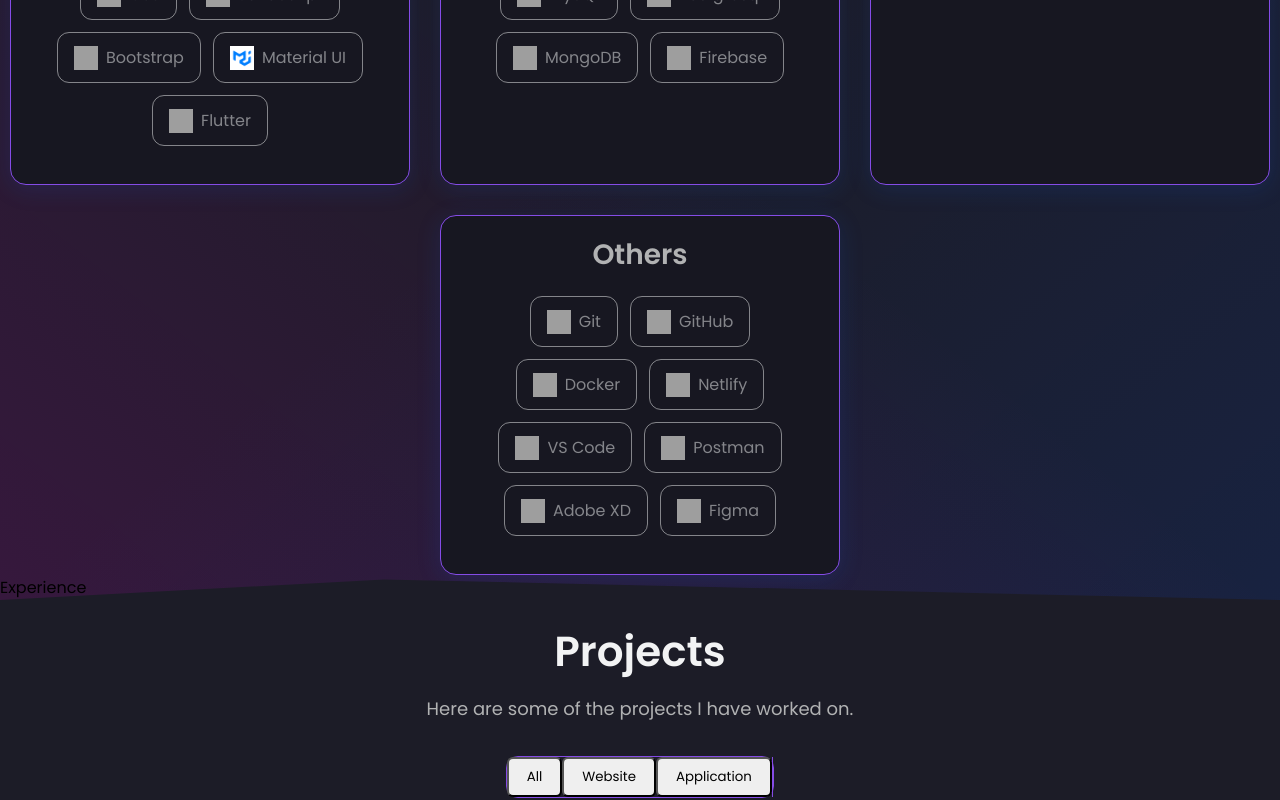
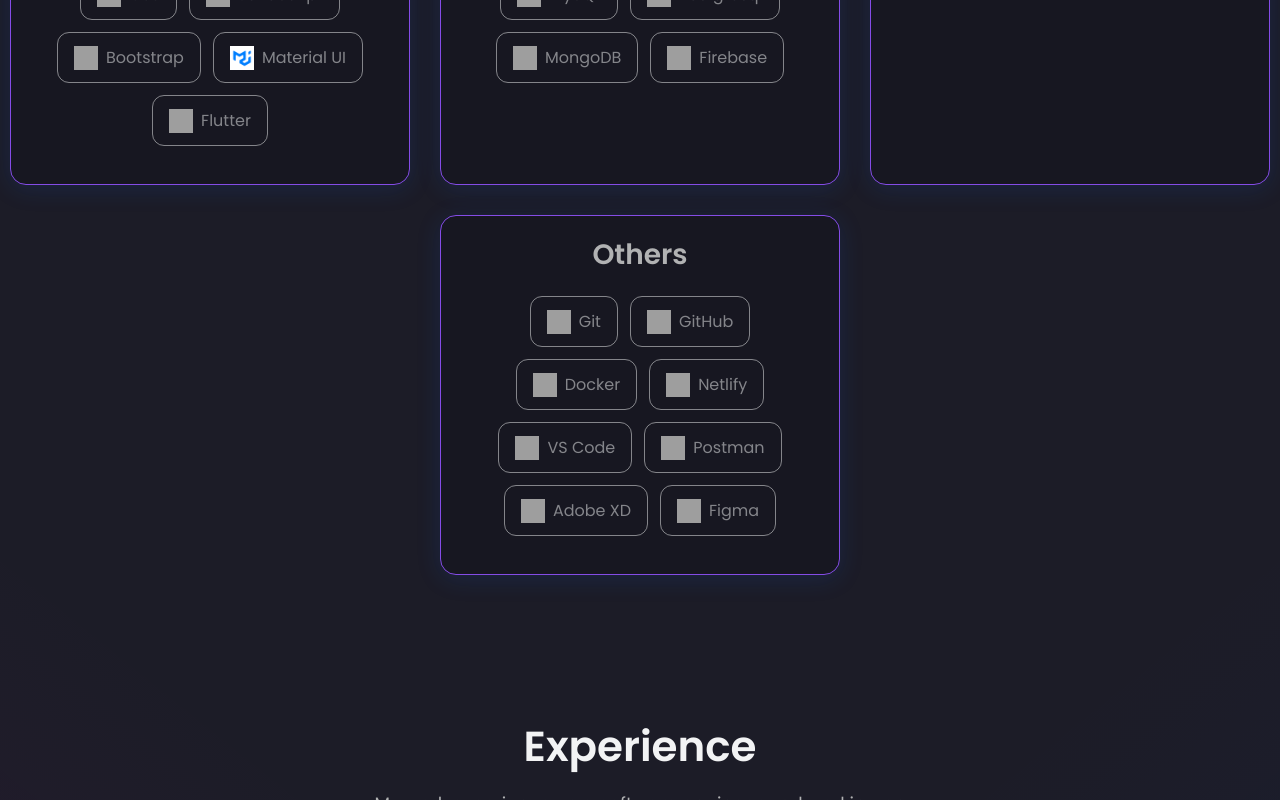
Before and after one commit to Aditya26002/Portfolio, a React (Create React App) app: page / in a window 1280 px wide. Shown: the part 1137-1937 px from the top of the page. Built offline with nearby package versions, Linux system fonts and the light colour scheme; grey boxes are pictures that could not be loaded.

Commit message:
Update Experience component with styled components and timeline layout

```diff
--- a/src/components/Experience/index.js
+++ b/src/components/Experience/index.js
@@ -1,9 +1,105 @@
-import React from 'react'
+import React from "react";
+import styled from "styled-components";
+import Timeline from "@mui/lab/Timeline";
+import TimelineItem from "@mui/lab/TimelineItem";
+import TimelineSeparator from "@mui/lab/TimelineSeparator";
+import TimelineConnector from "@mui/lab/TimelineConnector";
+import TimelineContent from "@mui/lab/TimelineContent";
+import TimelineDot from "@mui/lab/TimelineDot";
+import ExperienceCard from "../Cards/ExperienceCard";
+import { experiences } from "../../data/constants";
 
-const Experience = () => {
+const Container = styled.div`
+  display: flex;
+  flex-direction: column;
+  justify-content: center;
+  position: relative;
+  z-index: 1;
+  align-items: center;
+  padding: 40px 0px 80px 0px;
+  @media (max-width: 960px) {
+    padding: 0px;
+  }
+`;
+
+const Wrapper = styled.div`
+  position: relative;
+  display: flex;
+  justify-content: space-between;
+  align-items: center;
+  flex-direction: column;
+  width: 100%;
+  max-width: 1350px;
+  padding: 80px 0;
+  gap: 12px;
+  @media (max-width: 960px) {
+    flex-direction: column;
+  }
+`;
+
+const Title = styled.div`
+  font-size: 42px;
+  text-align: center;
+  font-weight: 600;
+  margin-top: 20px;
+  color: ${({ theme }) => theme.text_primary};
+  @media (max-width: 768px) {
+    margin-top: 12px;
+    font-size: 32px;
+  }
+`;
+
+const Desc = styled.div`
+  font-size: 18px;
+  text-align: center;
+  max-width: 600px;
+  color: ${({ theme }) => theme.text_secondary};
+  @media (max-width: 768px) {
+    margin-top: 12px;
+    font-size: 16px;
+  }
+`;
+
+const TimelineSection = styled.div`
+  width: 100%;
+  max-width: 1000px;
+  margin-top: 10px;
+  display: flex;
+  flex-direction: column;
+  align-items: center;
+  justify-content: center;
+  gap: 12px;
+`;
+
+const index = () => {
   return (
-    <div>Experience</div>
-  )
-}
+    <Container id="experience">
+      <Wrapper>
+        <Title>Experience</Title>
+        <Desc>
+          My work experience as a software engineer and working on different
+          companies and projects.
+        </Desc>
+        <TimelineSection>
+          <Timeline>
+            {experiences.map((experience, index) => (
+              <TimelineItem>
+                <TimelineSeparator>
+                  <TimelineDot variant="outlined" color="secondary" />
+                  {index !== experiences.length - 1 && (
+                    <TimelineConnector style={{ background: "#854CE6" }} />
+                  )}
+                </TimelineSeparator>
+                <TimelineContent sx={{ py: "12px", px: 2 }}>
+                  <ExperienceCard experience={experience} />
+                </TimelineContent>
+              </TimelineItem>
+            ))}
+          </Timeline>
+        </TimelineSection>
+      </Wrapper>
+    </Container>
+  );
+};
 
-export default Experience
+export default index;
```
